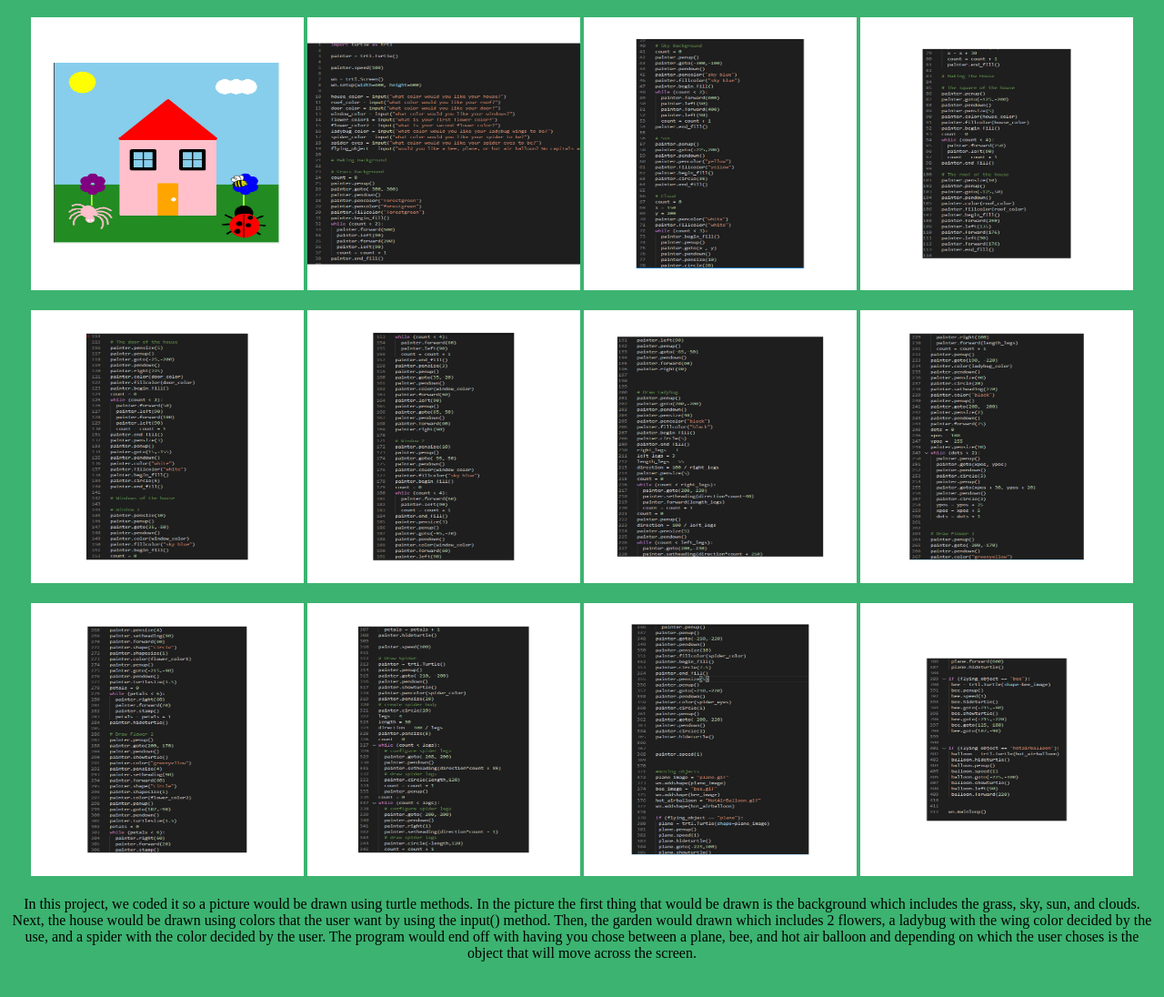
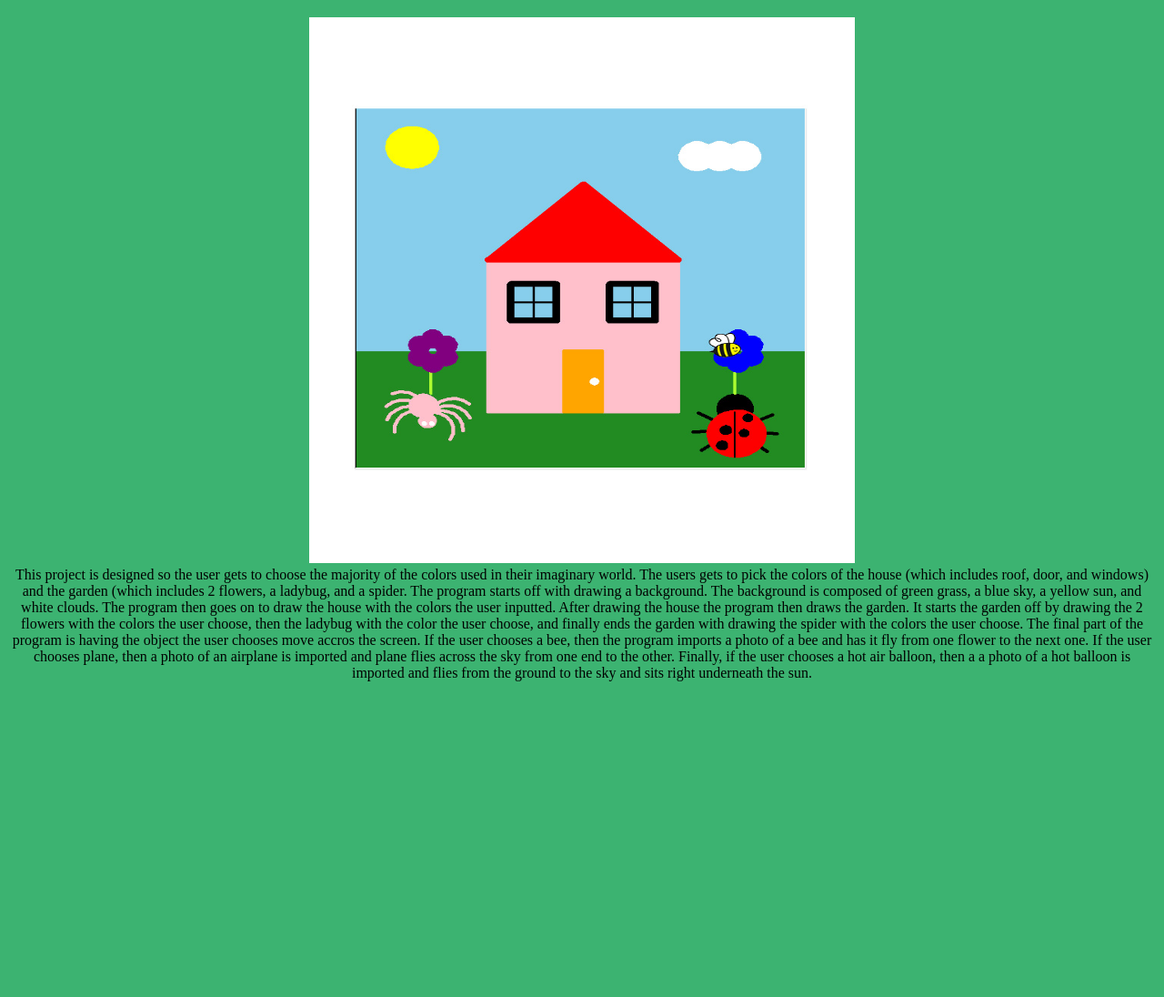
Before and after one commit to DavidR1000/csp2020, a plain HTML site: page portfolio.html in a window 1280 px wide. Shown: the part 590-1686 px from the top of the page at 91% size. After the commit the page ends 1401 px from the top, so only its background shows below. Drawn offline with Linux system fonts and the light colour scheme.

Commit message:
Add files via upload

```diff
--- a/portfolio.html
+++ b/portfolio.html
@@ -25,28 +25,10 @@
 	<br>
     <center>
 		<h1>My Imaginary World</h1>
-		<img src="Images/Final_Product1.jpg" height="300" width="300">
-		<img src="Images/Final_Code1(Part1).jpg" height="300" width="300">
-		<img src="Images/Final_Code1(Part2).jpg" height="300" width="300">
-		<img src="Images/Final_Code1(Part3).jpg" height="300" width="300">
+		<img src="Images/Final_Product1.jpg" height="600" width="600">
     </center>
-    <br>
-	<center>
-		<img src="Images/Final_Code1(Part4).jpg" height="300" width="300">
-		<img src="Images/Final_Code1(Part5).jpg" height="300" width="300">
-		<img src="Images/Final_Code1(Part6).jpg" height="300" width="300">
-		<img src="Images/Final_Code1(Part7).jpg" height="300" width="300">
-    </center>
-	    <br>
-	<center>
-		<img src="Images/Final_Code1(Part8).jpg" height="300" width="300">
-		<img src="Images/Final_Code1(Part9).jpg" height="300" width="300">
-		<img src="Images/Final_Code1(Part10).jpg" height="300" width="300">
-		<img src="Images/Final_Code1(Part11).jpg" height="300" width="300">
-    </center>
-	<br>
-	<center>
-		<b1>In this project, we coded it so a picture would be drawn using turtle methods. In the picture the first thing that would be drawn is the background which includes the grass, sky, sun, and clouds. Next, the house would be drawn using colors that the user want by using the input() method. Then, the garden would drawn which includes 2 flowers, a ladybug with the wing color decided by the use, and a spider with the color decided by the user. The program would end off with having you chose between a plane, bee, and hot air balloon and depending on which the user choses is the object that will move across the screen. </b1>
+		<center>
+		<b1> This project is designed so the user gets to choose the majority of the colors used in their imaginary world. The users gets to pick the colors of the house (which includes roof, door, and windows) and the garden (which includes 2 flowers, a ladybug, and a spider. The program starts off with drawing a background. The background is composed of green grass, a blue sky, a yellow sun, and white clouds. The program then goes on to draw the house with the colors the user inputted. After drawing the house the program then draws the garden. It starts the garden off by drawing the 2 flowers with the colors the user choose, then the ladybug with the color the user choose, and finally ends the garden with drawing the spider with the colors the user choose. The final part of the program is having the object the user chooses move accros the screen. If the user chooses a bee, then the program imports a photo of a bee and has it fly from one flower to the next one. If the user chooses plane, then a photo of an airplane is imported and plane flies across the sky from one end to the other. Finally, if the user chooses a hot air balloon, then a a photo of a hot balloon is imported and flies from the ground to the sky and sits right underneath the sun.  </b1>
     </center>
 	<br>
 	<br>
```
